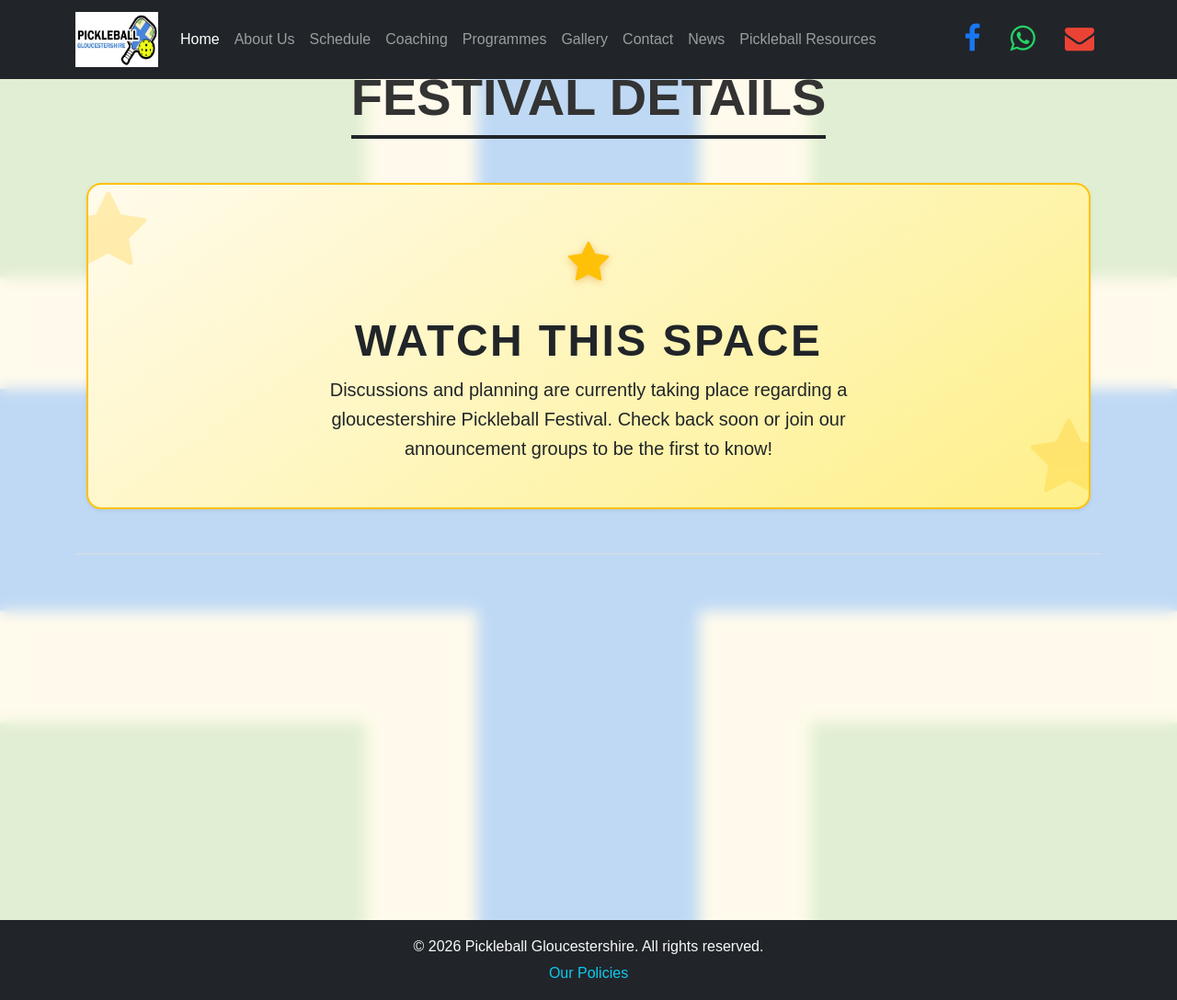
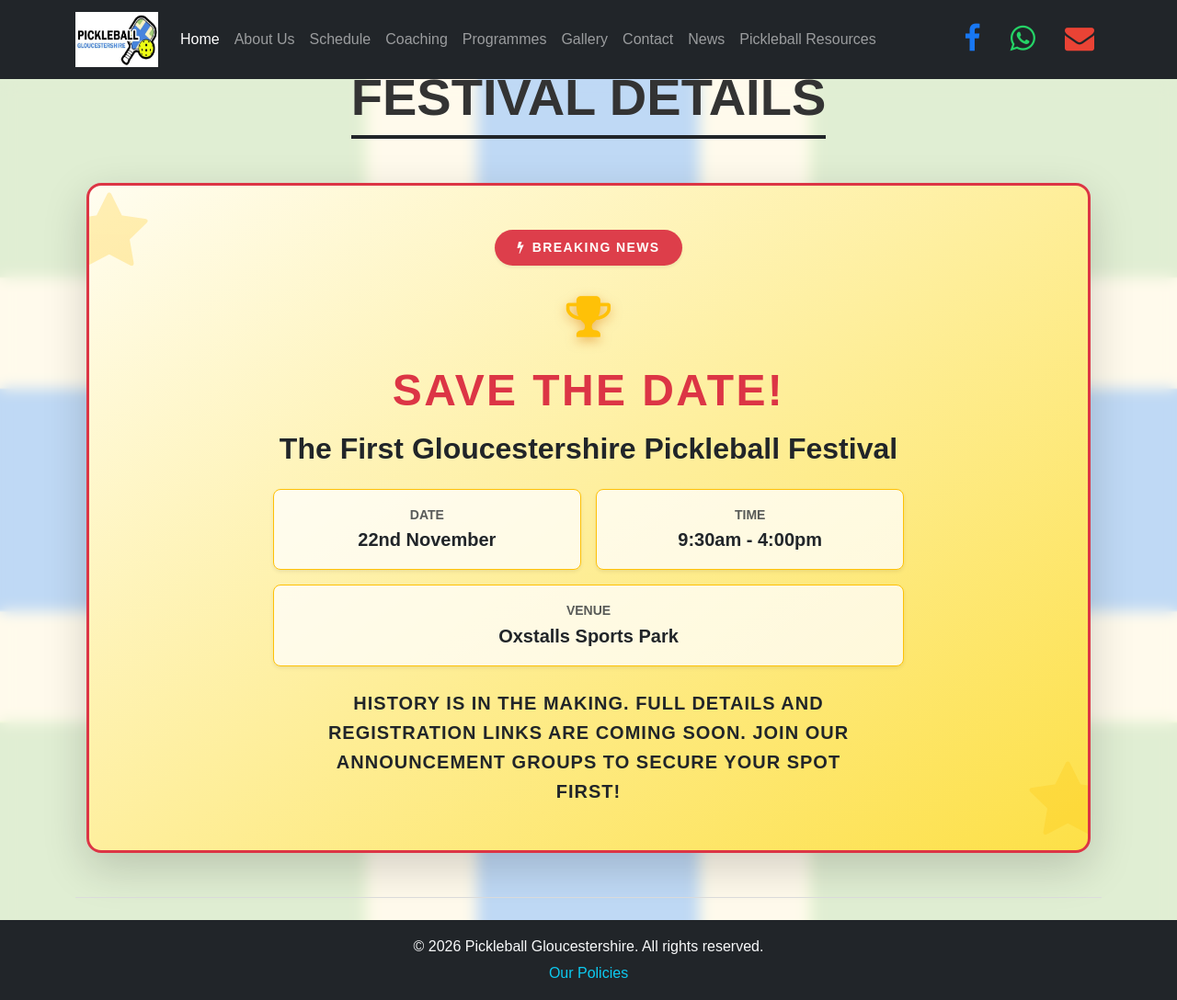
Before and after one commit to Jobnetcrest/jobnetcrest.github.io, a Jekyll site: the page built from festival.html, in a window 1280 px wide and 1088 px high. Shown: the whole window at 92% size. Built offline with Jekyll 4.4.1, drawn with Linux system fonts in a browser that asks for light colours.

Commit message:
Updated roles, and festival information

```diff
--- a/_layouts/default.html
+++ b/_layouts/default.html
@@ -6,7 +6,12 @@
     <!-- For better SEO:
         <meta name="description" content="Official website for Gloucestershire Pickleball club. Join us for regular play, tournaments, and coaching.">
      -->
+
     <title>Gloucestershire Pickleball</title>
+
+        <!-- ALLOWS FACEBOOK TO SEND IMAGES SECURELY TO YOUR SITE -->
+    <meta name="referrer" content="no-referrer-when-downgrade">
+
     <!-- Added Bootstrap Link -->
     <link href="https://cdn.jsdelivr.net/npm/bootstrap@5.3.8/dist/css/bootstrap.min.css" rel="stylesheet" integrity="sha384-sRIl4kxILFvY47J16cr9ZwB07vP4J8+LH7qKQnuqkuIAvNWLzeN8tE5YBujZqJLB" crossorigin="anonymous">
     <link rel="stylesheet" href="https://cdnjs.cloudflare.com/ajax/libs/font-awesome/4.7.0/css/font-awesome.min.css">
--- a/about.html
+++ b/about.html
@@ -132,7 +132,7 @@ background_image: "/images/glos flag.png"
             </div>
             <div class="col-12 col-sm-9 text-start">
               <h4 class="fw-bold h5 mb-0 text-dark">James Hemming</h4>
-              <span class="text-muted small fst-italic mb-1 d-block">tba</span>
+              <span class="text-muted small fst-italic mb-1 d-block">Committee Member</span>
               <p class="small text-secondary mb-0" style="font-size: 0.85rem;">
                 I've played pickleball for around 2½ years at David Lloyd Gloucester, where I set up The Bombers.</p>
               <P class="small text-secondary mb-0" style="font-size: 0.85rem;">
@@ -152,7 +152,7 @@ background_image: "/images/glos flag.png"
             </div>
             <div class="col-12 col-sm-9 text-start">
               <h4 class="fw-bold h5 mb-0 text-dark">Jo Button</h4>
-              <span class="text-muted small fst-italic mb-1 d-block">tba</span>
+              <span class="text-muted small fst-italic mb-1 d-block">Committee Member</span>
               <p class="small text-secondary mb-0" style="font-size: 0.85rem;">
                 tba
               </p>
--- a/festival.html
+++ b/festival.html
@@ -13,9 +13,9 @@ background_image: "/images/glos flag.png"
       </h2>
     </div>
 
-    <!-- FIXED: Turned into a high-visibility glowing yellow/gold announcement container -->
-    <div class="w-100 w-lg-75 mx-auto py-5 px-4 border border-2 border-warning rounded-4 shadow-sm"
-         style="background: linear-gradient(145deg, #fffbeb, #fef08a); position: relative; overflow: hidden;">
+    <!-- HIGH-VISIBILITY GOLD FLASHING ANNOUNCEMENT CONTAINER -->
+    <div class="w-100 w-lg-75 mx-auto py-5 px-4 border border-3 border-danger rounded-4 shadow-lg position-relative overflow-hidden"
+         style="background: linear-gradient(145deg, #fffdf0, #fde047);">
 
       <!-- Subtle Decorative Background Star Graphics -->
       <div class="text-warning opacity-25 position-absolute" style="top: -20px; left: -20px; font-size: 90px; pointer-events: none;">
@@ -25,26 +25,77 @@ background_image: "/images/glos flag.png"
         <i class="fa fa-star"></i>
       </div>
 
+      <!-- Breaking News Alert Badge -->
+      <div class="mb-3 d-inline-block px-4 py-2 bg-danger text-white rounded-pill fw-bold text-uppercase tracking-wider shadow-sm animate-flash" style="font-size: 14px;">
+        <i class="fa fa-bolt me-2"></i>Breaking News
+      </div>
+
       <!-- Main Focal Yellow Star Icon -->
-      <div class="mb-3 text-warning drop-shadow" style="font-size: 48px;">
-        <i class="fa fa-star animate-pulse"></i>
+      <div class="mb-2 text-warning drop-shadow animate-bounce" style="font-size: 52px;">
+        <i class="fa fa-trophy"></i>
       </div>
 
       <!-- Main text block -->
-      <h3 class="display-5 fw-extrabold text-uppercase text-dark mb-2 tracking-wide">
-        Watch This Space
+      <h3 class="display-5 fw-black text-uppercase text-danger mb-3 tracking-wide">
+        Save the Date!
       </h3>
-      <p class="fs-5 text-dark mb-0 mx-auto fw-medium" style="max-width: 600px; line-height: 1.6;">
-        Discussions and planning are currently taking place regarding a gloucestershire Pickleball Festival. Check back soon or join our announcement groups to be the first to know!
+
+      <h4 class="h2 fw-extrabold text-dark mb-4">
+        The First Gloucestershire Pickleball Festival
+      </h4>
+
+      <!-- Key Details Grid -->
+      <div class="row g-3 justify-content-center mb-4">
+        <div class="col-sm-5 col-md-4">
+          <div class="p-3 bg-white bg-opacity-75 rounded-3 border border-warning shadow-sm">
+            <div class="text-muted small text-uppercase fw-bold">Date</div>
+            <div class="fs-5 fw-bold text-dark">22nd November</div>
+          </div>
+        </div>
+        <div class="col-sm-5 col-md-4">
+          <div class="p-3 bg-white bg-opacity-75 rounded-3 border border-warning shadow-sm">
+            <div class="text-muted small text-uppercase fw-bold">Time</div>
+            <div class="fs-5 fw-bold text-dark">9:30am - 4:00pm</div>
+          </div>
+        </div>
+        <div class="col-10 col-md-8">
+          <div class="p-3 bg-white bg-opacity-75 rounded-3 border border-warning shadow-sm">
+            <div class="text-muted small text-uppercase fw-bold">Venue</div>
+            <div class="fs-5 fw-bold text-dark">Oxstalls Sports Park</div>
+          </div>
+        </div>
+      </div>
+
+      <p class="fs-5 text-dark mb-0 mx-auto fw-bold text-uppercase tracking-wide" style="max-width: 600px; color: #1e293b;">
+        History is in the making. Full details and registration links are coming soon. Join our announcement groups to secure your spot first!
       </p>
     </div>
 
   </div>
 </section>
 
-<!-- Optional helper styles to make the yellow element pop -->
+<!-- Helper styles to make the elements pop and animate -->
 <style>
+  .fw-black { font-weight: 900; }
   .fw-extrabold { font-weight: 800; }
   .tracking-wide { letter-spacing: 0.05em; }
-  .drop-shadow { filter: drop-shadow(0px 2px 4px rgba(217, 119, 6, 0.4)); }
+  .tracking-wider { letter-spacing: 0.1em; }
+  .drop-shadow { filter: drop-shadow(0px 4px 6px rgba(217, 119, 6, 0.5)); }
+
+  /* Animations */
+  @keyframes flash {
+    0%, 100% { opacity: 1; background-color: #dc3545; }
+    50% { opacity: 0.85; background-color: #b91c1c; }
+  }
+  .animate-flash {
+    animation: flash 1.5s infinite ease-in-out;
+  }
+
+  @keyframes bounce {
+    0%, 100% { transform: translateY(0); }
+    50% { transform: translateY(-8px); }
+  }
+  .animate-bounce {
+    animation: bounce 2s infinite ease-in-out;
+  }
 </style>
```
Also changed, not shown: news.html (+7 -1 lines), schedule.html (+46 -21 lines), 14 other files.
